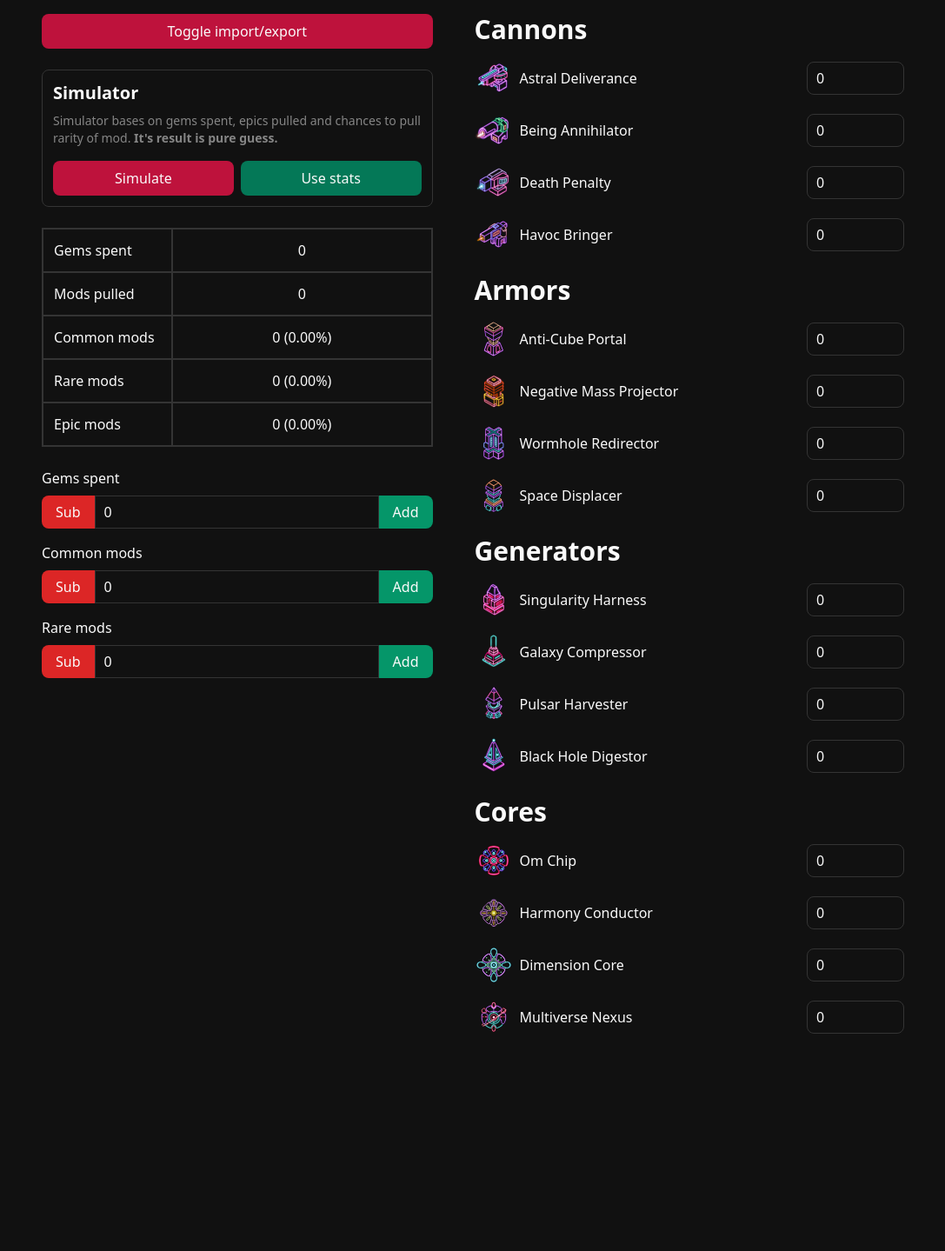
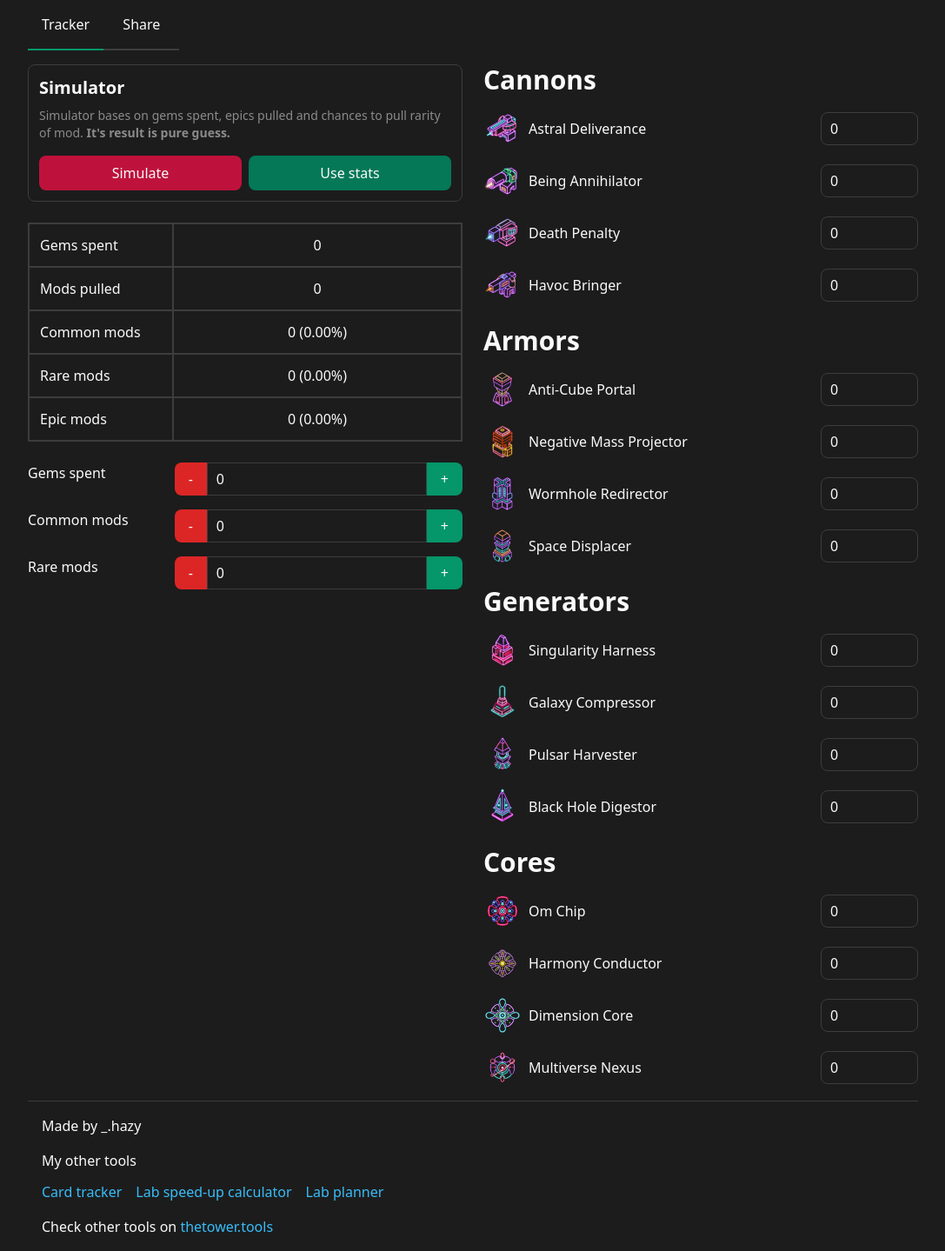
Before and after one commit to buczekmatthias/tower-module-tracker, a Vue app: page / in a window 1280 px wide. Shown: the whole page at 87% size, without its empty margins (96-1183 px from the left). Before the commit the page ends 1208 px from the top, so only its background shows below. Built offline with nearby package versions, Linux system fonts and the light colour scheme.

Commit message:
UI changes

```diff
--- a/package.json
+++ b/package.json
@@ -1,6 +1,6 @@
 {
   "name": "tower-module-tracker",
-  "version": "1.0.0",
+  "version": "1.1.0",
   "private": true,
   "type": "module",
   "scripts": {
--- a/src/App.vue
+++ b/src/App.vue
@@ -1,18 +1,10 @@
 <template>
-  <div class="flex flex-col gap-6 lg:sticky lg:top-4">
-    <button
-      @click="showImportExport = !showImportExport"
-      class="bg-rose-700 p-2 rounded-lg hover:bg-rose-600"
+  <Navigation v-model="page" />
+  <div
+    class="grid grid-cols-1 lg:grid-cols-2 gap-4 lg:gap-x-6"
+    v-if="page === 'tracker'"
   >
-      Toggle import/export
-    </button>
-    <div
-      class="flex flex-col gap-2"
-      v-if="showImportExport"
-    >
-      <Export />
-      <Import />
-    </div>
+    <div class="flex flex-col gap-6 lg:sticky lg:top-4 max-sm:px-container">
       <Simulator
         :stats="stats"
         @statsUpdate="updateStats"
@@ -23,23 +15,34 @@
       />
     </div>
     <Modules v-model:modules="modules" />
+  </div>
+  <div
+    class="flex flex-col gap-2 max-sm:px-container"
+    v-else
+  >
+    <Export />
+    <Import />
+  </div>
+  <Footer />
 </template>
 
 <script setup>
+import Navigation from "./components/Navigation.vue";
 import Simulator from "./components/Simulator.vue";
 import Statistics from "./components/Statistics.vue";
 import Modules from "./components/Modules.vue";
 import Export from "./components/Export.vue";
 import Import from "./components/Import.vue";
+import Footer from "./components/Footer.vue";
 
 import { onBeforeMount, ref, watch } from "vue";
 import { loadModules } from "./data/modules";
 import { loadStatistics } from "./data/statistics";
 
+const page = ref("tracker");
+
 const modules = ref(JSON.parse(localStorage.getItem("modules")));
 const stats = ref(JSON.parse(localStorage.getItem("stats")));
-
-const showImportExport = ref(false);
 
 onBeforeMount(() => {
   if (!localStorage.getItem("modules")) {
--- a/src/assets/main.css
+++ b/src/assets/main.css
@@ -3,13 +3,25 @@
 @tailwind utilities;
 
 body {
-  @apply bg-theme text-font;
+  @apply bg-theme text-zinc-50;
 }
 
 #app {
-  @apply grid grid-cols-1 lg:items-start lg:grid-cols-[1fr_1.1fr] gap-6 lg:gap-x-12 min-h-screen p-container max-w-lg lg:max-w-5xl mx-auto;
+  @apply flex flex-col gap-4 min-h-screen max-w-lg lg:max-w-5xl mx-auto;
 }
 
 input {
-  @apply bg-theme text-font border border-solid border-container py-1.5 px-2.5 rounded-lg !outline-none ring-0  [appearance:textfield] [&::-webkit-outer-spin-button]:appearance-none [&::-webkit-inner-spin-button]:appearance-none;
+  @apply bg-theme text-zinc-50 border border-solid border-container py-1.5 px-2.5 rounded-lg !outline-none ring-0  [appearance:textfield] [&::-webkit-outer-spin-button]:appearance-none [&::-webkit-inner-spin-button]:appearance-none;
 }
+
+@layer components {
+  .nav-btn {
+    @apply capitalize p-container border-b-2 border-solid border-b-container;
+  }
+  .nav-btn.active {
+    @apply border-b-emerald-600;
+  }
+  .link {
+    @apply hover:underline underline-offset-4 text-sky-400;
+  }
+}
--- /dev/null
+++ b/src/components/Footer.vue
@@ -0,0 +1,46 @@
+<template>
+  <div class="border-t border-solid border-t-container p-container flex flex-col gap-4 mt-auto">
+    <p>Made by _.hazy</p>
+    <div class="flex flex-col gap-3">
+      <p>My other tools</p>
+      <div class="flex flex-wrap gap-4">
+        <a
+          :href="link.href"
+          v-for="link in tools"
+          :key="link.name"
+          class="link"
+          target="_blank"
+        >
+          {{ link.name }}
+        </a>
+      </div>
+    </div>
+    <p>
+      Check other tools on
+      <a
+        href="https://thetower.tools/"
+        class="link"
+        target="_blank"
+      >
+        thetower.tools
+      </a>
+    </p>
+  </div>
+</template>
+
+<script setup>
+const tools = [
+  {
+    name: "Card tracker",
+    href: "https://tower-card-tracker.vercel.app/",
+  },
+  {
+    name: "Lab speed-up calculator",
+    href: "https://tower-lab-speedup-calc.vercel.app/",
+  },
+  {
+    name: "Lab planner",
+    href: "https://tower-lab-planner.vercel.app/",
+  },
+];
+</script>
--- a/src/components/Modules.vue
+++ b/src/components/Modules.vue
@@ -1,5 +1,5 @@
 <template>
-  <div class="flex flex-col gap-6">
+  <div class="flex flex-col gap-6 max-sm:px-container">
     <div
       class="flex flex-col gap-4 mods"
       v-for="(group_mods, group) in mods"
--- /dev/null
+++ b/src/components/Navigation.vue
@@ -0,0 +1,19 @@
+<template>
+  <div class="flex flex-col lg:flex-row">
+    <div class="grid grid-cols-2">
+      <button
+        v-for="link in ['tracker', 'share']"
+        :key="link"
+        @click="tracker = link"
+        class="nav-btn"
+        :class="{ active: tracker === link }"
+      >
+        {{ link }}
+      </button>
+    </div>
+  </div>
+</template>
+
+<script setup>
+const tracker = defineModel();
+</script>
--- a/src/components/Simulator.vue
+++ b/src/components/Simulator.vue
@@ -1,7 +1,7 @@
 <template>
   <div class="border border-solid border-container rounded-lg p-3 flex flex-col gap-2">
     <p class="font-semibold text-xl">Simulator</p>
-    <p class="text-font/50 text-sm">Simulator bases on gems spent, epics pulled and chances to pull rarity of mod. <span class="font-bold">It's result is pure guess.</span></p>
+    <p class="text-zinc-50/50 text-sm">Simulator bases on gems spent, epics pulled and chances to pull rarity of mod. <span class="font-bold">It's result is pure guess.</span></p>
     <div class="grid grid-cols-2 gap-2 mt-2">
       <button
         class="bg-rose-700 hover:bg-rose-600 rounded-lg p-2"
--- a/src/components/Statistics.vue
+++ b/src/components/Statistics.vue
@@ -19,13 +19,8 @@
     </tbody>
   </table>
   <div class="flex flex-col gap-4">
-    <div class="flex flex-col gap-2">
-      <label
-        for="gems_spent"
-        class="flex flex-col gap-2"
-      >
-        Gems spent
-      </label>
+    <div class="grid grid-cols-[1fr_2fr] gap-4">
+      <label for="gems_spent">Gems spent</label>
       <div class="grid grid-cols-[auto_1fr_auto]">
         <button
           class="px-4 rounded-l-lg bg-red-600 hover:bg-red-500"
@@ -34,7 +29,7 @@
             gems = 0;
           "
         >
-          Sub
+          -
         </button>
         <input
           class="rounded-none"
@@ -49,17 +44,12 @@
             gems = 0;
           "
         >
-          Add
+          +
         </button>
       </div>
     </div>
-    <div class="flex flex-col gap-2">
-      <label
-        for="commons"
-        class="flex flex-col gap-2"
-      >
-        Common mods
-      </label>
+    <div class="grid grid-cols-[1fr_2fr] gap-4">
+      <label for="commons">Common mods</label>
       <div class="grid grid-cols-[auto_1fr_auto]">
         <button
           class="px-4 rounded-l-lg bg-red-600 hover:bg-red-500"
@@ -68,7 +58,7 @@
             commons = 0;
           "
         >
-          Sub
+          -
         </button>
         <input
           class="rounded-none"
@@ -83,17 +73,12 @@
             commons = 0;
           "
         >
-          Add
+          +
         </button>
       </div>
     </div>
-    <div class="flex flex-col gap-2">
-      <label
-        for="rares"
-        class="flex flex-col gap-2"
-      >
-        Rare mods
-      </label>
+    <div class="grid grid-cols-[1fr_2fr] gap-4">
+      <label for="rares">Rare mods</label>
       <div class="grid grid-cols-[auto_1fr_auto]">
         <button
           class="px-4 rounded-l-lg bg-red-600 hover:bg-red-500"
@@ -102,7 +87,7 @@
             rares = 0;
           "
         >
-          Sub
+          -
         </button>
         <input
           class="rounded-none"
@@ -117,7 +102,7 @@
             rares = 0;
           "
         >
-          Add
+          +
         </button>
       </div>
     </div>
--- a/tailwind.config.js
+++ b/tailwind.config.js
@@ -4,10 +4,10 @@ export default {
   theme: {
     extend: {
       backgroundColor: {
-        theme: "#111111",
+        theme: "#1c1c1c",
       },
       borderColor: {
-        container: "#343434",
+        container: "#3d3d3d",
       },
       minHeight: {
         screen: ["100vh", "100dvh"],
@@ -15,9 +15,6 @@ export default {
       padding: {
         container: "1rem",
       },
-      textColor: {
-        font: "#fafafa",
-      },
     },
   },
   plugins: [],
--- a/vite.config.js
+++ b/vite.config.js
@@ -1,16 +1,14 @@
-import { fileURLToPath, URL } from 'node:url'
+import { fileURLToPath, URL } from "node:url";
 
-import { defineConfig } from 'vite'
-import vue from '@vitejs/plugin-vue'
+import { defineConfig } from "vite";
+import vue from "@vitejs/plugin-vue";
 
 // https://vitejs.dev/config/
 export default defineConfig({
-  plugins: [
-    vue(),
-  ],
+  plugins: [vue()],
   resolve: {
     alias: {
-      '@': fileURLToPath(new URL('./src', import.meta.url))
-    }
-  }
-})
+      "@": fileURLToPath(new URL("./src", import.meta.url)),
+    },
+  },
+});
```
Lines whose indentation alone changed are shown as unchanged.
